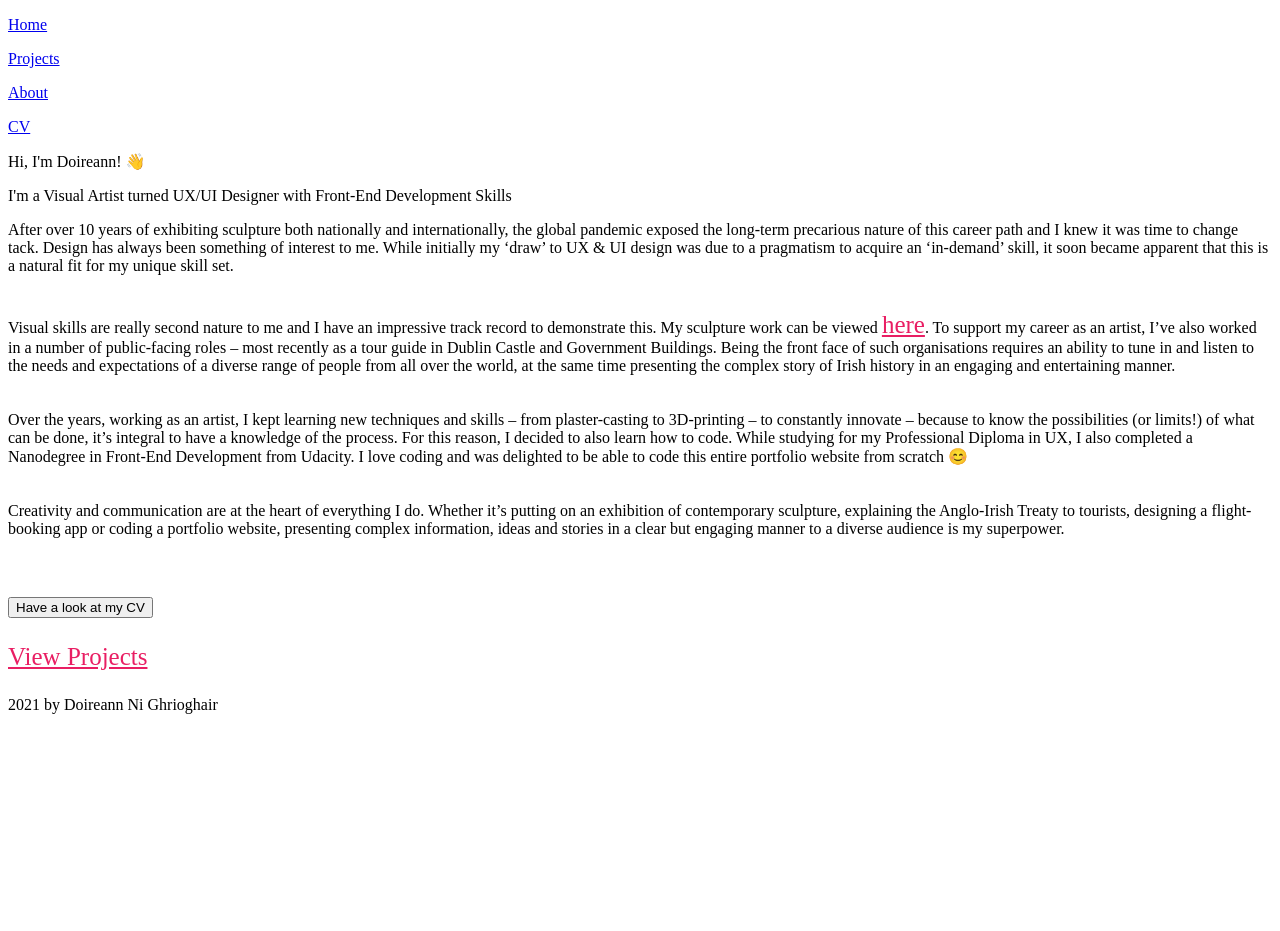
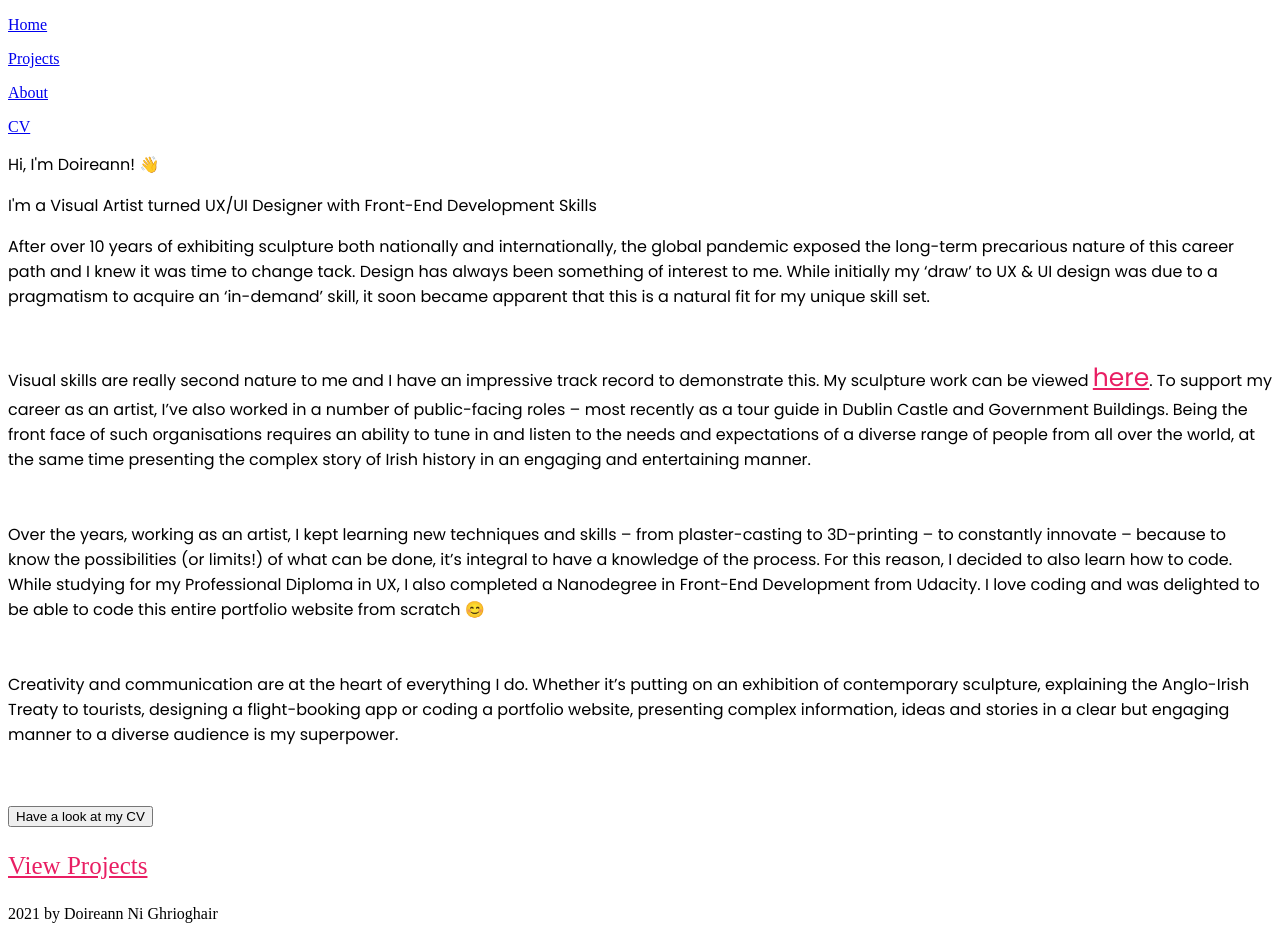
Before and after one commit to UXDoireann/Portfolio, a website: page src/client/views/about.html in a window 1280 px wide. Before the commit the page ends 800 px from the top, so only its background shows below. Drawn offline with Linux system fonts and the light colour scheme.

Commit message:
Fix:Fix font

```diff
--- a/src/client/views/about.html
+++ b/src/client/views/about.html
@@ -9,6 +9,7 @@
       <link href="https://fonts.googleapis.com/css2?family=Roboto&display=swap" rel="stylesheet">
       <link rel="preconnect" href="https://fonts.gstatic.com">
       <link href="https://fonts.googleapis.com/css2?family=Lobster&display=swap" rel="stylesheet">
+      <link href="https://fonts.googleapis.com/css2?family=Poppins&display=swap" rel="stylesheet">
    </head>
    <body>
 
@@ -37,10 +38,10 @@
                </div>
 
                <div id="selfie"></div>
-               <p id="hi">Hi, I'm Doireann! 👋</p>
+               <p id="hi" style="font-family:'Poppins'">Hi, I'm Doireann! 👋</p>
 
-               <p id="about">I'm a Visual Artist turned UX/UI Designer with Front-End Development Skills </p>
-                 <p id="abouttext">After over 10 years of exhibiting sculpture both nationally and internationally, the global pandemic exposed the long-term precarious nature of this career path and I knew it was time to change tack. Design has always been something of interest to me. While initially my ‘draw’ to UX & UI design was due to a pragmatism to acquire an ‘in-demand’ skill, it soon became apparent that this is a natural fit for my unique skill set.
+               <p id="about" style="font-family:'Poppins'">I'm a Visual Artist turned UX/UI Designer with Front-End Development Skills </p>
+                 <p id="abouttext" style="font-family:'Poppins'">After over 10 years of exhibiting sculpture both nationally and internationally, the global pandemic exposed the long-term precarious nature of this career path and I knew it was time to change tack. Design has always been something of interest to me. While initially my ‘draw’ to UX & UI design was due to a pragmatism to acquire an ‘in-demand’ skill, it soon became apparent that this is a natural fit for my unique skill set.
 <br><br><br>
                  Visual skills are really second nature to me and I have an impressive track record to demonstrate this. My sculpture work can be viewed <a href="http://www.cargocollective.com/doireann" style="opacity:1;color:#e91e63;font-size:25px; margin-left: 0px;">here</a>. To support my career as an artist, I’ve also worked in a number of public-facing roles – most recently as a tour guide in Dublin Castle and Government Buildings.  Being the front face of such organisations requires an ability to tune in and listen to the needs and expectations of a diverse range of people from all over the world, at the same time presenting the complex story of Irish history in an engaging and entertaining manner.
                <br><br>  <br>
```
